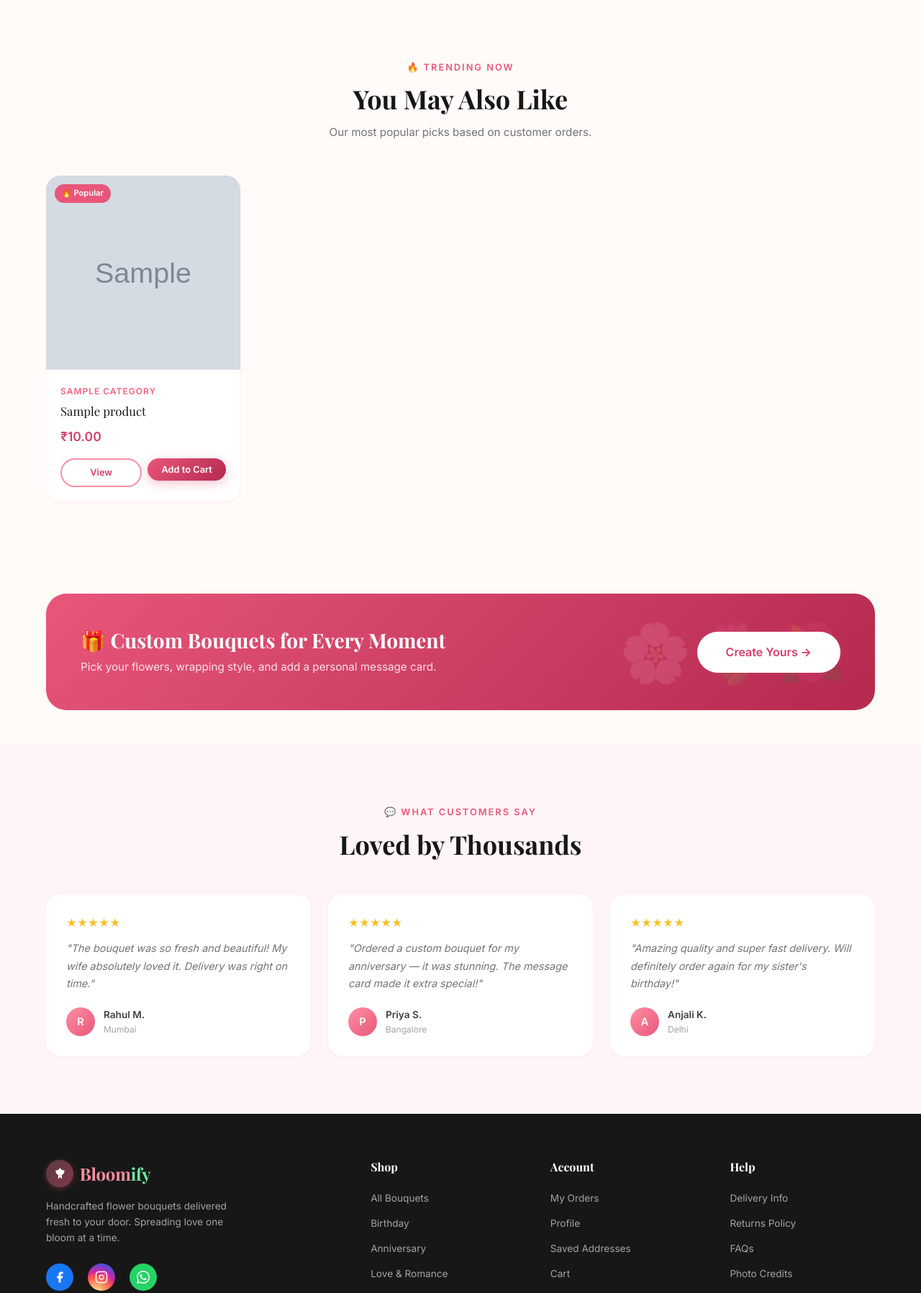
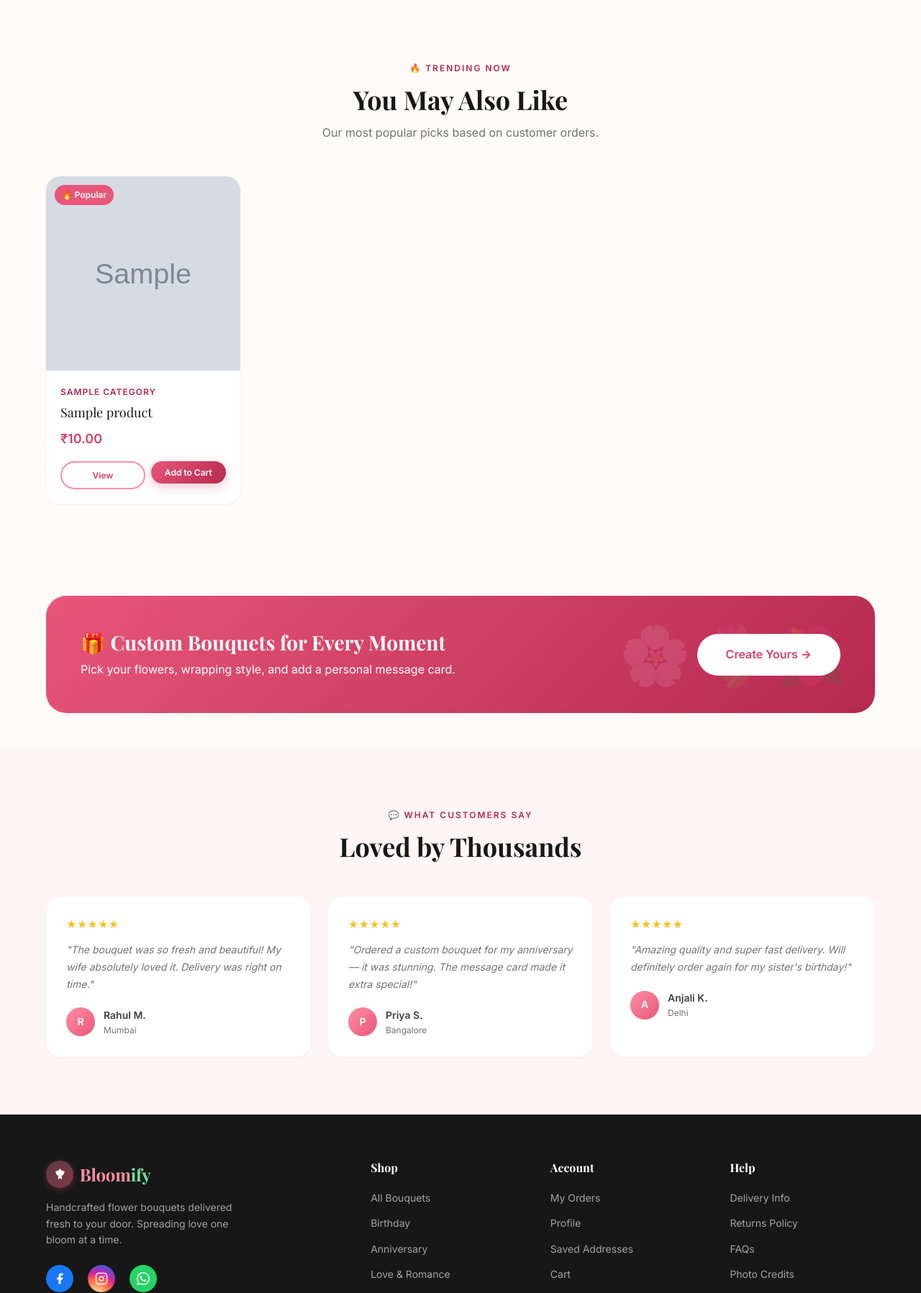
Before and after one commit to mantra1424/bloomify, a Django app: page / in a window 1280 px wide. Shown: the part 2203-4000 px from the top of the page at 72% size. Run offline with Django 4.2, Linux system fonts and the light colour scheme; tables that the repository leaves empty hold one stand-in row (values such as "Sample post"); grey boxes marked "Sample" are stand-in pictures; some web fonts are replaced.

Commit message:
Fix home page usability audit issues
1. Hero petals overflowed the screen: .hero-section had overflow:hidden but
   no position, so the absolutely positioned petals escaped it. Add
   position:relative; mark petals aria-hidden; hide them for reduced motion.
2. Type scale: add --text-xs … --text-2xl tokens and map 55 one-off rem
   sizes to them (home page: 20 distinct sizes -> 9).
3. Colours: one accent pink for small labels (pink-700, 6.2:1) and gray-500
   for meta text instead of gray-400 (2.5:1, failed WCAG AA) (13 -> 11).
4. Footer column titles are h2 (were h4 after an h2), styled via
   .footer-heading so they look the same.

Co-Authored-By: Claude Opus 5.5 <noreply@anthropic.com>

```diff
--- a/bloomapp/static/css/animations.css
+++ b/bloomapp/static/css/animations.css
@@ -46,6 +46,9 @@
   10%  { opacity: 0.7; }
   90%  { opacity: 0.4; }
   100% { opacity: 0; transform: translateY(110vh) rotate(720deg); }
+}
+@media (prefers-reduced-motion: reduce) {
+  .petal { display: none; }
 }
 
 /* ── Ripple on buttons ───────────────────────────────────────────── */
--- a/bloomapp/static/css/main.css
+++ b/bloomapp/static/css/main.css
@@ -43,6 +43,14 @@
   --radius-xl:  28px;
   --radius-full: 9999px;
 
+  /* Type scale: use these instead of one-off rem values. */
+  --text-xs:   0.75rem;   /* 12px: badges, meta, small labels */
+  --text-sm:   0.875rem;  /* 14px: secondary text, buttons, footer */
+  --text-base: 1rem;      /* 16px: body copy, nav */
+  --text-lg:   1.125rem;  /* 18px: card titles, prices, footer headings */
+  --text-xl:   1.25rem;   /* 20px */
+  --text-2xl:  1.5rem;    /* 24px: logo */
+
   --font-display: 'Playfair Display', Georgia, serif;
   --font-body:    'Inter', -apple-system, sans-serif;
 
@@ -75,7 +83,7 @@ h1, h2, h3, h4, h5 {
 h1 { font-size: clamp(2rem, 5vw, 3.5rem); }
 h2 { font-size: clamp(1.5rem, 3vw, 2.25rem); }
 h3 { font-size: clamp(1.1rem, 2vw, 1.5rem); }
-p  { font-size: 0.95rem; color: var(--gray-500); }
+p  { font-size: var(--text-base); color: var(--gray-500); }
 
 /* ── Layout ─────────────────────────────────────────────────────── */
 .container { max-width: 1200px; margin: 0 auto; padding: 0 1.5rem; }
@@ -95,8 +103,8 @@ p  { font-size: 0.95rem; color: var(--gray-500); }
 .section-header { text-align: center; margin-bottom: 3rem; }
 .section-header .label {
   display: inline-flex; align-items: center; gap: 0.5rem;
-  font-size: 0.8rem; font-weight: 600; letter-spacing: 2px;
-  text-transform: uppercase; color: var(--pink-500);
+  font-size: var(--text-xs); font-weight: 600; letter-spacing: 2px;
+  text-transform: uppercase; color: var(--pink-700); /* 6.2:1 on white */
   margin-bottom: 0.75rem;
 }
 .section-header h2 { margin-bottom: 0.75rem; }
@@ -235,7 +243,7 @@ p  { font-size: 0.95rem; color: var(--gray-500); }
   display: inline-flex; align-items: center; justify-content: center; gap: 0.5rem;
   padding: 0.75rem 1.75rem;
   border-radius: var(--radius-full);
-  font-size: 0.9rem; font-weight: 600;
+  font-size: var(--text-sm); font-weight: 600;
   transition: all var(--transition);
   cursor: pointer; border: none;
 }
@@ -265,8 +273,8 @@ p  { font-size: 0.95rem; color: var(--gray-500); }
   border: 1px solid var(--gray-200);
 }
 .btn-ghost:hover { background: var(--gray-100); color: var(--gray-700); }
-.btn-sm { padding: 0.5rem 1.2rem; font-size: 0.8rem; }
-.btn-lg { padding: 1rem 2.5rem; font-size: 1rem; }
+.btn-sm { padding: 0.5rem 1.2rem; font-size: var(--text-xs); }
+.btn-lg { padding: 1rem 2.5rem; font-size: var(--text-base); }
 .btn-danger { background: #ef4444; color: white; }
 .btn-danger:hover { background: #dc2626; transform: translateY(-1px); }
 .btn-block { width: 100%; }
@@ -325,7 +333,7 @@ textarea.form-control { resize: vertical; min-height: 100px; }
 .product-card-badge {
   position: absolute; top: 0.75rem; left: 0.75rem;
   background: var(--pink-500); color: white;
-  font-size: 0.7rem; font-weight: 700;
+  font-size: var(--text-xs); font-weight: 700;
   padding: 0.25rem 0.6rem; border-radius: var(--radius-full);
   z-index: 2;
 }
@@ -373,22 +381,22 @@ textarea.form-control { resize: vertical; min-height: 100px; }
 
 .product-card-body { padding: 1.25rem; }
 .product-card-category {
-  font-size: 0.75rem; font-weight: 600; color: var(--pink-400);
+  font-size: var(--text-xs); font-weight: 600; color: var(--pink-700);
   text-transform: uppercase; letter-spacing: 1px; margin-bottom: 0.3rem;
 }
 .product-card-name {
-  font-family: var(--font-display); font-size: 1.05rem;
+  font-family: var(--font-display); font-size: var(--text-lg);
   color: var(--gray-900); margin-bottom: 0.5rem;
   display: -webkit-box; -webkit-line-clamp: 2;
   -webkit-box-orient: vertical; overflow: hidden;
 }
 .product-card-price { display: flex; align-items: center; gap: 0.5rem; margin-bottom: 1rem; }
-.price-current { font-size: 1.1rem; font-weight: 700; color: var(--pink-600); }
-.price-original { font-size: 0.85rem; color: var(--gray-400); text-decoration: line-through; }
+.price-current { font-size: var(--text-lg); font-weight: 700; color: var(--pink-600); }
+.price-original { font-size: var(--text-sm); color: var(--gray-500); text-decoration: line-through; }
 .product-card-rating { display: flex; align-items: center; gap: 0.25rem; margin-bottom: 0.75rem; }
-.star { color: #fbbf24; font-size: 0.8rem; }
+.star { color: #fbbf24; font-size: var(--text-xs); }
 .star.empty { color: var(--gray-200); }
-.rating-count { font-size: 0.75rem; color: var(--gray-400); }
+.rating-count { font-size: var(--text-xs); color: var(--gray-500); }
 .product-card-actions { display: flex; gap: 0.5rem; }
 .product-card-actions .btn { flex: 1; }
 
@@ -453,33 +461,33 @@ textarea.form-control { resize: vertical; min-height: 100px; }
   gap: 3rem; margin-bottom: 3rem;
 }
 .footer-brand .nav-logo {
-  color: var(--pink-300); margin-bottom: 1rem; font-size: 1.5rem;
+  color: var(--pink-300); margin-bottom: 1rem; font-size: var(--text-2xl);
 }
 .footer-brand .nav-logo .logo-icon {
   background: linear-gradient(135deg, rgba(255,143,163,0.3), rgba(232,86,122,0.5));
 }
 .footer-brand .nav-logo .logo-wordmark em { color: #6ee7a0; }
 
-.footer-brand p { font-size: 0.85rem; color: #a3a3a3; max-width: 260px; }
-.footer-col h4 {
-  font-family: var(--font-display); font-size: 1rem;
-  color: white; margin-bottom: 1.25rem;
+.footer-brand p { font-size: var(--text-sm); color: #a3a3a3; max-width: 260px; }
+.footer-heading {  /* h2 in the footer landmark, styled as a small column title */
+  font-family: var(--font-display); font-size: var(--text-base);
+  color: white; margin: 0 0 1.25rem;
 }
 .footer-col ul li { margin-bottom: 0.6rem; }
-.footer-col ul li a { font-size: 0.85rem; color: #a3a3a3; transition: color var(--transition); }
+.footer-col ul li a { font-size: var(--text-sm); color: #a3a3a3; transition: color var(--transition); }
 .footer-col ul li a:hover { color: var(--pink-300); }
 .footer-bottom {
   border-top: 1px solid #262626;
   padding-top: 1.5rem;
   display: flex; align-items: center; justify-content: space-between;
 }
-.footer-bottom p { font-size: 0.8rem; color: #737373; }
+.footer-bottom p { font-size: var(--text-xs); color: #737373; }
 .social-links { display: flex; gap: 0.75rem; }
 .social-links a {
   width: 36px; height: 36px; border-radius: var(--radius-full);
   background: #262626; color: #a3a3a3;
   display: flex; align-items: center; justify-content: center;
-  font-size: 0.9rem; transition: all var(--transition);
+  font-size: var(--text-sm); transition: all var(--transition);
 }
 .social-links a:hover { background: var(--pink-500); color: white; transform: translateY(-2px); }
 
--- a/bloomapp/static/js/main.js
+++ b/bloomapp/static/js/main.js
@@ -59,6 +59,7 @@ document.addEventListener('DOMContentLoaded', () => {
     for (let i = 0; i < 18; i++) {
       const petal = document.createElement('div');
       petal.classList.add('petal');
+      petal.setAttribute('aria-hidden', 'true'); // decorative only
       petal.textContent = petals[Math.floor(Math.random() * petals.length)];
       petal.style.cssText = `
         left: ${Math.random() * 100}%;
--- a/bloomapp/templates/bloomapp/base.html
+++ b/bloomapp/templates/bloomapp/base.html
@@ -41,7 +41,7 @@
       <input id="nav-search" type="text" placeholder="🔍 Search bouquets…"
         autocomplete="off"
         style="width:100%;padding:0.55rem 1rem 0.55rem 2.4rem;border-radius:var(--radius-full);
-               border:1.5px solid var(--gray-200);font-size:0.85rem;outline:none;
+               border:1.5px solid var(--gray-200);font-size:var(--text-sm);outline:none;
                background:var(--gray-50);transition:border-color 0.2s,box-shadow 0.2s;"
         onfocus="this.style.borderColor='var(--pink-400)';this.style.boxShadow='0 0 0 3px rgba(232,86,122,0.12)'"
         onblur="setTimeout(()=>{this.style.borderColor='var(--gray-200)';this.style.boxShadow='none';hideAC()},200)"
@@ -64,7 +64,7 @@
             <path stroke-linecap="round" d="M4 20c0-4 3.6-7 8-7s8 3 8 7"/>
           </svg>
         </a>
-        <span style="font-size:0.8rem;font-weight:600;color:var(--pink-600);white-space:nowrap;">Welcome! {{ user.full_name|truncatechars:12 }}</span>
+        <span style="font-size:var(--text-xs);font-weight:600;color:var(--pink-600);white-space:nowrap;">Welcome! {{ user.full_name|truncatechars:12 }}</span>
         <a href="{% url 'wishlist' %}" class="nav-icon-btn" aria-label="Wishlist" title="Wishlist">
           <svg xmlns="http://www.w3.org/2000/svg" width="21" height="21" fill="none" viewBox="0 0 24 24" stroke="currentColor" stroke-width="1.8">
             <path stroke-linecap="round" stroke-linejoin="round" d="M4.318 6.318a4.5 4.5 0 000 6.364L12 20.364l7.682-7.682a4.5 4.5 0 00-6.364-6.364L12 7.636l-1.318-1.318a4.5 4.5 0 00-6.364 0z"/>
@@ -173,7 +173,7 @@
         </div>
       </div>
       <div class="footer-col">
-        <h4>Shop</h4>
+        <h2 class="footer-heading">Shop</h2>
         <ul>
           <li><a href="{% url 'products' %}">All Bouquets</a></li>
           <li><a href="{% url 'products' %}?category=birthday">Birthday</a></li>
@@ -184,7 +184,7 @@
         </ul>
       </div>
       <div class="footer-col">
-        <h4>Account</h4>
+        <h2 class="footer-heading">Account</h2>
         <ul>
           <li><a href="{% url 'dashboard' %}">My Orders</a></li>
           <li><a href="{% url 'dashboard' %}?tab=profile">Profile</a></li>
@@ -193,7 +193,7 @@
         </ul>
       </div>
       <div class="footer-col">
-        <h4>Help</h4>
+        <h2 class="footer-heading">Help</h2>
         <ul>
           <li><a href="{% url 'dashboard' %}?tab=orders">Delivery Info</a></li>
           <li><a href="{% url 'returns' %}">Returns Policy</a></li>
@@ -207,14 +207,14 @@
     <div style="border-top:1px solid #2a1520;padding-top:2rem;margin-top:0.5rem;">
       <div style="display:flex;align-items:center;justify-content:space-between;flex-wrap:wrap;gap:1.5rem;">
         <div>
-          <h4 style="color:white;font-family:var(--font-display);font-size:1.05rem;margin-bottom:0.25rem;">🌸 Stay in Bloom</h4>
-          <p style="color:#a3a3a3;font-size:0.82rem;margin:0;">Get exclusive offers & flower inspiration in your inbox.</p>
+          <h2 class="footer-heading" style="margin-bottom:0.25rem;">🌸 Stay in Bloom</h2>
+          <p style="color:#a3a3a3;font-size:var(--text-sm);margin:0;">Get exclusive offers & flower inspiration in your inbox.</p>
         </div>
         <form id="newsletter-form" style="display:flex;gap:0.5rem;flex:1;max-width:420px;" onsubmit="submitNewsletter(event)">
           {% csrf_token %}
           <input type="email" id="nl-email" placeholder="Your email address" required
-            style="flex:1;padding:0.65rem 1rem;border-radius:var(--radius-full);border:none;font-size:0.87rem;outline:none;background:#1a0a10;color:white;border:1px solid #3a1a28;"/>
-          <button type="submit" class="btn btn-primary" style="padding:0.65rem 1.4rem;font-size:0.83rem;white-space:nowrap;">Subscribe</button>
+            style="flex:1;padding:0.65rem 1rem;border-radius:var(--radius-full);border:none;font-size:var(--text-sm);outline:none;background:#1a0a10;color:white;border:1px solid #3a1a28;"/>
+          <button type="submit" class="btn btn-primary" style="padding:0.65rem 1.4rem;font-size:var(--text-sm);white-space:nowrap;">Subscribe</button>
         </form>
       </div>
     </div>
@@ -265,8 +265,8 @@
             <a href="${p.url}" style="display:flex;align-items:center;gap:0.75rem;padding:0.65rem 1rem;
               text-decoration:none;transition:background 0.15s;" onmouseover="this.style.background='var(--pink-50)'" onmouseout="this.style.background=''">
               <img src="${p.image}" style="width:38px;height:38px;border-radius:8px;object-fit:cover;flex-shrink:0;"/>
-              <div><div style="font-size:0.83rem;font-weight:600;color:var(--gray-900);">${p.name}</div>
-              <div style="font-size:0.72rem;color:var(--pink-500);">\u20b9${p.price} · ${p.category}</div></div>
+              <div><div style="font-size:var(--text-sm);font-weight:600;color:var(--gray-900);">${p.name}</div>
+              <div style="font-size:var(--text-xs);color:var(--pink-500);">\u20b9${p.price} · ${p.category}</div></div>
             </a>`).join('');
           box.style.display = 'block';
         });
@@ -301,7 +301,7 @@ function submitNewsletter(e) {
     body: 'email=' + encodeURIComponent(email)
   }).then(r => r.json()).then(d => {
     document.getElementById('newsletter-form').innerHTML =
-      '<p style="color:#6ee7a0;font-weight:600;font-size:0.9rem;">🌸 ' + (d.message || 'Subscribed! Thank you.') + '</p>';
+      '<p style="color:#6ee7a0;font-weight:600;font-size:var(--text-sm);">🌸 ' + (d.message || 'Subscribed! Thank you.') + '</p>';
   }).catch(() => {});
 }
 </script>
--- a/bloomapp/templates/bloomapp/index.html
+++ b/bloomapp/templates/bloomapp/index.html
@@ -7,6 +7,7 @@
 <style>
 /* ── Hero ── */
 .hero-section {
+  position: relative; /* contain and clip the absolutely positioned falling petals */
   display: grid; grid-template-columns: 1fr 1fr;
   align-items: center; min-height: 92vh;
   background: linear-gradient(135deg, #fff5f7 0%, #fffbf8 60%, #f8f5ff 100%);
@@ -26,20 +27,20 @@
   font-family: var(--font-display);
 }
 .hero-left p {
-  font-size: 1rem; color: var(--gray-500);
+  font-size: var(--text-base); color: var(--gray-500);
   line-height: 1.75; margin-bottom: 2.5rem; max-width: 400px;
 }
 .hero-btns { display: flex; align-items: center; gap: 1.5rem; flex-wrap: wrap; }
 .btn-hero-primary {
   background: var(--pink-700); color: white;
   padding: 0.85rem 2rem; border-radius: var(--radius-full);
-  font-weight: 600; font-size: 0.95rem;
+  font-weight: 600; font-size: var(--text-base);
   transition: all var(--transition);
   display: inline-flex; align-items: center;
 }
 .btn-hero-primary:hover { background: var(--pink-600); transform: translateY(-2px); box-shadow: 0 8px 24px rgba(180,41,79,0.3); }
 .btn-hero-link {
-  color: var(--gray-700); font-weight: 500; font-size: 0.95rem;
+  color: var(--gray-700); font-weight: 500; font-size: var(--text-base);
   display: inline-flex; align-items: center; gap: 0.4rem;
   transition: color var(--transition);
 }
@@ -78,8 +79,8 @@
 }
 .cat-card:hover { transform: translateY(-6px); box-shadow: var(--shadow-lg); border-color: var(--pink-200); }
 .cat-icon { font-size: 2.75rem; margin-bottom: 1rem; }
-.cat-card h3 { font-size: 1.05rem; margin-bottom: 0.3rem; }
-.cat-card p { font-size: 0.78rem; }
+.cat-card h3 { font-size: var(--text-lg); margin-bottom: 0.3rem; }
+.cat-card p { font-size: var(--text-xs); }
 
 /* ── Featured ── */
 .featured-grid { display: grid; grid-template-columns: repeat(4, 1fr); gap: 1.5rem; }
@@ -91,17 +92,17 @@
   background: white; border-radius: var(--radius-lg);
   padding: 1.75rem; box-shadow: var(--shadow-sm);
 }
-.testimonial-stars { color: #fbbf24; font-size: 0.9rem; margin-bottom: 0.75rem; }
-.testimonial-text { font-size: 0.9rem; line-height: 1.7; margin-bottom: 1.25rem; font-style: italic; }
+.testimonial-stars { color: #fbbf24; font-size: var(--text-sm); margin-bottom: 0.75rem; }
+.testimonial-text { font-size: var(--text-sm); line-height: 1.7; margin-bottom: 1.25rem; font-style: italic; }
 .testimonial-author { display: flex; align-items: center; gap: 0.75rem; }
 .author-avatar {
   width: 40px; height: 40px; border-radius: 50%;
   background: linear-gradient(135deg, var(--pink-300), var(--pink-500));
-  color: white; font-weight: 700; font-size: 0.9rem;
+  color: white; font-weight: 700; font-size: var(--text-sm);
   display: flex; align-items: center; justify-content: center;
 }
-.author-name { font-weight: 600; font-size: 0.85rem; }
-.author-loc  { font-size: 0.75rem; color: var(--gray-400); }
+.author-name { font-weight: 600; font-size: var(--text-sm); }
+.author-loc  { font-size: var(--text-xs); color: var(--gray-500); }
 
 /* ── Promo Banner ── */
 .promo-banner {
@@ -115,7 +116,7 @@
   opacity: 0.15; letter-spacing: 0.5rem;
 }
 .promo-banner h2 { color: white; font-size: clamp(1.25rem, 2.5vw, 1.75rem); margin-bottom: 0.5rem; }
-.promo-banner p { color: rgba(255,255,255,0.85); }
+.promo-banner p { color: white; }
 .btn-white { background: white; color: var(--pink-600); font-weight: 700; }
 .btn-white:hover { background: var(--pink-50); transform: translateY(-2px); }
 
@@ -237,7 +238,7 @@
       </div>
       {% empty %}
       <div style="grid-column:1/-1;text-align:center;padding:3rem;">
-        <p style="font-size:1.1rem;">🌸 Beautiful bouquets coming soon! <a href="{% url 'admin_login' %}" style="color:var(--pink-500)">Add products</a></p>
+        <p style="font-size:var(--text-lg);">🌸 Beautiful bouquets coming soon! <a href="{% url 'admin_login' %}" style="color:var(--pink-500)">Add products</a></p>
       </div>
       {% endfor %}
     </div>
```
Also changed, not shown: other parts of bloomapp/static/css/main.css (+17 -17 lines).
